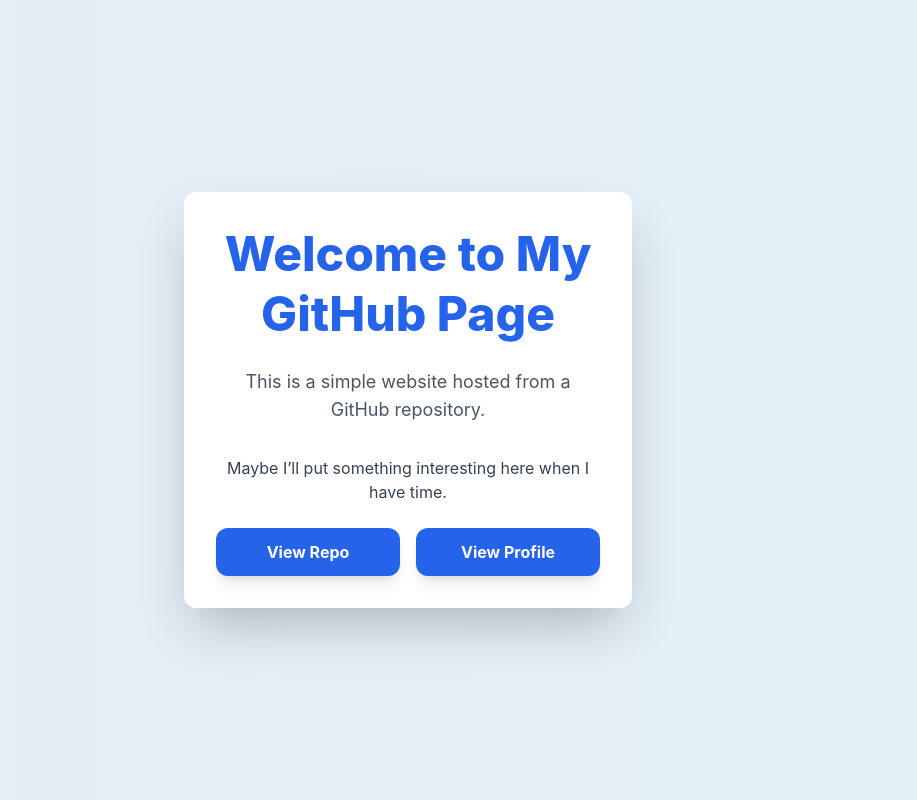
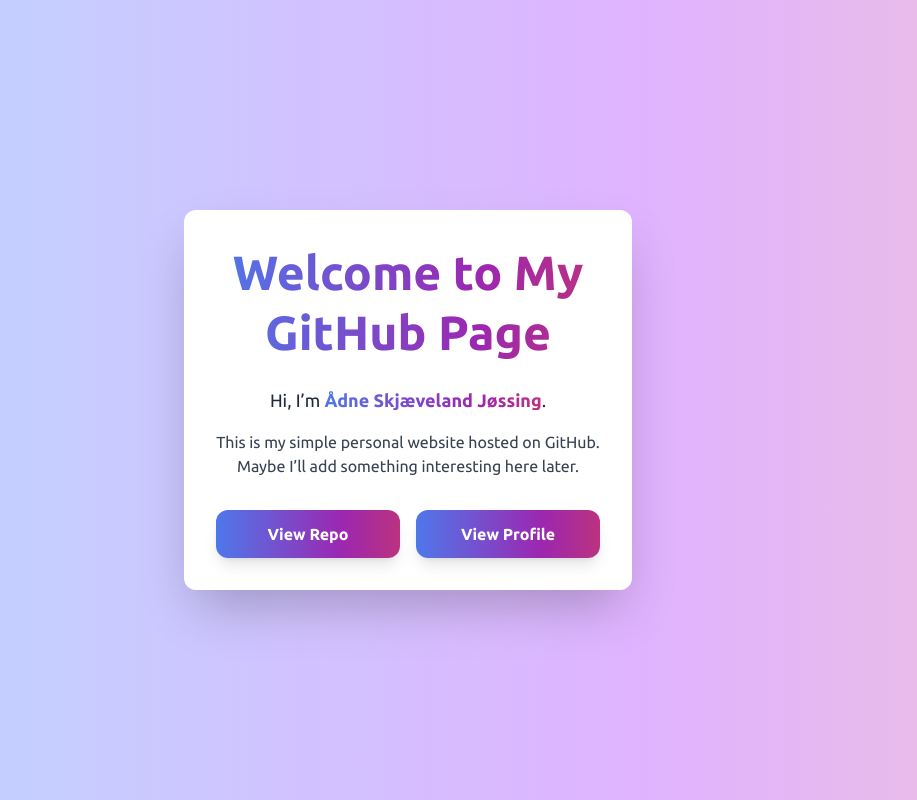
Before and after one commit to adnesj/adnesj.github.io, a plain HTML site: page index.html in a window 1280 px wide. Shown: the whole page, without its empty margins (232-1149 px from the left). Drawn offline with nearby package versions, Linux system fonts and the light colour scheme.

Commit message:
Update index.html

```diff
--- a/index.html
+++ b/index.html
@@ -3,50 +3,79 @@
 <head>
     <meta charset="UTF-8">
     <meta name="viewport" content="width=device-width, initial-scale=1.0">
-    <title>My Awesome GitHub Page</title>
+    <title>Ådne Skjæveland Jøssing</title>
+    <!-- Google Fonts - Ubuntu -->
+    <link href="https://fonts.googleapis.com/css2?family=Ubuntu:wght@400;700&display=swap" rel="stylesheet">
+
     <!-- Tailwind CSS CDN for easy styling -->
     <script src="https://cdn.tailwindcss.com"></script>
     <style>
         /* Optional: Custom font for a nicer look */
         body {
-            font-family: "Inter", sans-serif;
-            /* Background animation styles */
-            background: linear-gradient(270deg, #e0f2f7, #e8eaf6, #ede7f6, #fce4ec); /* Subtle gradient colors */
+            font-family: "Ubuntu", sans-serif;
+            /* Background animation styles - Full Color Wheel (Pastel/Cool) */
+            background: linear-gradient(270deg, #b3e0ff, #c9ffb3, #ffffb3, #ffd2b3, #e0b3ff, #b3e0ff);
             background-size: 400% 400%; /* Make the gradient larger than the viewport */
-            animation: gradientShift 15s ease infinite; /* Apply animation */
+            animation: gradientShift 90s ease infinite; /* Super slow animation */
         }
 
-        /* Keyframes for the gradient animation */
+        /* Keyframes for the body background gradient animation */
         @keyframes gradientShift {
             0% {
                 background-position: 0% 50%;
             }
-            50% {
-                background-position: 100% 50%;
+            100% {
+                background-position: 100% 50%; /* Animate across the full gradient */
+            }
+        }
+
+        /* Custom class for animated button background and text gradient */
+        .animated-gradient-strong {
+            /* Deeper, more vibrant gradient colors - Full Color Wheel (Professional) */
+            background: linear-gradient(270deg, #4285F4, #34A853, #FBBC05, #EA4335, #9C27B0, #4285F4);
+            background-size: 400% 400%;
+            animation: buttonGradientShift 90s ease infinite; /* Same super slow speed as body */
+        }
+
+        /* Keyframes for the button/text background gradient animation */
+        @keyframes buttonGradientShift {
+            0% {
+                background-position: 0% 50%;
             }
             100% {
-                background-position: 0% 50%;
+                background-position: 100% 50%; /* Animate across the full gradient */
             }
+        }
+
+        /* Custom class for animated text gradient */
+        .animated-text-gradient {
+            -webkit-background-clip: text; /* Clip background to text shape */
+            background-clip: text;
+            -webkit-text-fill-color: transparent; /* Make text transparent to show background */
+            /* Ensure font weight is bold enough for the effect to be visible */
+            font-weight: bold;
         }
     </style>
 </head>
 <body class="min-h-screen flex items-center justify-center p-4">
-    <div class="bg-white p-8 rounded-xl shadow-2xl text-center max-w-md w-full">
-        <h1 class="text-5xl font-extrabold text-blue-600 mb-6 leading-tight">
+    <div class="bg-white p-8 rounded-xl shadow-2xl text-center max-w-md w-full transform transition duration-300 ease-in-out hover:shadow-xl hover:scale-[1.01]">
+        <h1 class="text-5xl font-extrabold mb-6 leading-tight animated-text-gradient animated-gradient-strong">
             Welcome to My GitHub Page
         </h1>
-        <p class="text-lg text-gray-600 mb-8">
-            This is a simple website hosted from a GitHub repository.
+        <p class="text-lg text-gray-800 mb-4">
+            Hi, I’m <span class="font-bold animated-text-gradient animated-gradient-strong">Ådne Skjæveland Jøssing</span>.
         </p>
-        <p class="text-gray-700 mb-6">
-            Maybe I’ll put something interesting here when I have time.
+        <p class="text-gray-700 mb-8">
+            This is my simple personal website hosted on GitHub.
+            <br>
+            Maybe I’ll add something interesting here later.
         </p>
         <!-- Container for the buttons to make them equal length and span the width -->
         <div class="flex flex-col sm:flex-row justify-center gap-4 w-full">
-            <a href="https://github.com/adnesj/adnesj.github.io" class="flex-1 text-center bg-blue-600 hover:bg-blue-700 text-white font-bold py-3 px-8 rounded-xl shadow-lg transform transition duration-300 ease-in-out hover:scale-105 focus:outline-none focus:ring-4 focus:ring-blue-300" target="_blank">
+            <a href="https://github.com/adnesj/adnesj.github.io" class="flex-1 text-center text-white font-bold py-3 px-8 rounded-xl shadow-lg transform transition duration-300 ease-in-out hover:scale-105 focus:outline-none focus:ring-4 focus:ring-blue-300 animated-gradient-strong" target="_blank">
                 View Repo
             </a>
-            <a href="https://github.com/adnesj" class="flex-1 text-center bg-blue-600 hover:bg-blue-700 text-white font-bold py-3 px-8 rounded-xl shadow-lg transform transition duration-300 ease-in-out hover:scale-105 focus:outline-none focus:ring-4 focus:ring-blue-300" target="_blank">
+            <a href="https://github.com/adnesj" class="flex-1 text-center text-white font-bold py-3 px-8 rounded-xl shadow-lg transform transition duration-300 ease-in-out hover:scale-105 focus:outline-none focus:ring-4 focus:ring-blue-300 animated-gradient-strong" target="_blank">
                 View Profile
             </a>
         </div>
```
